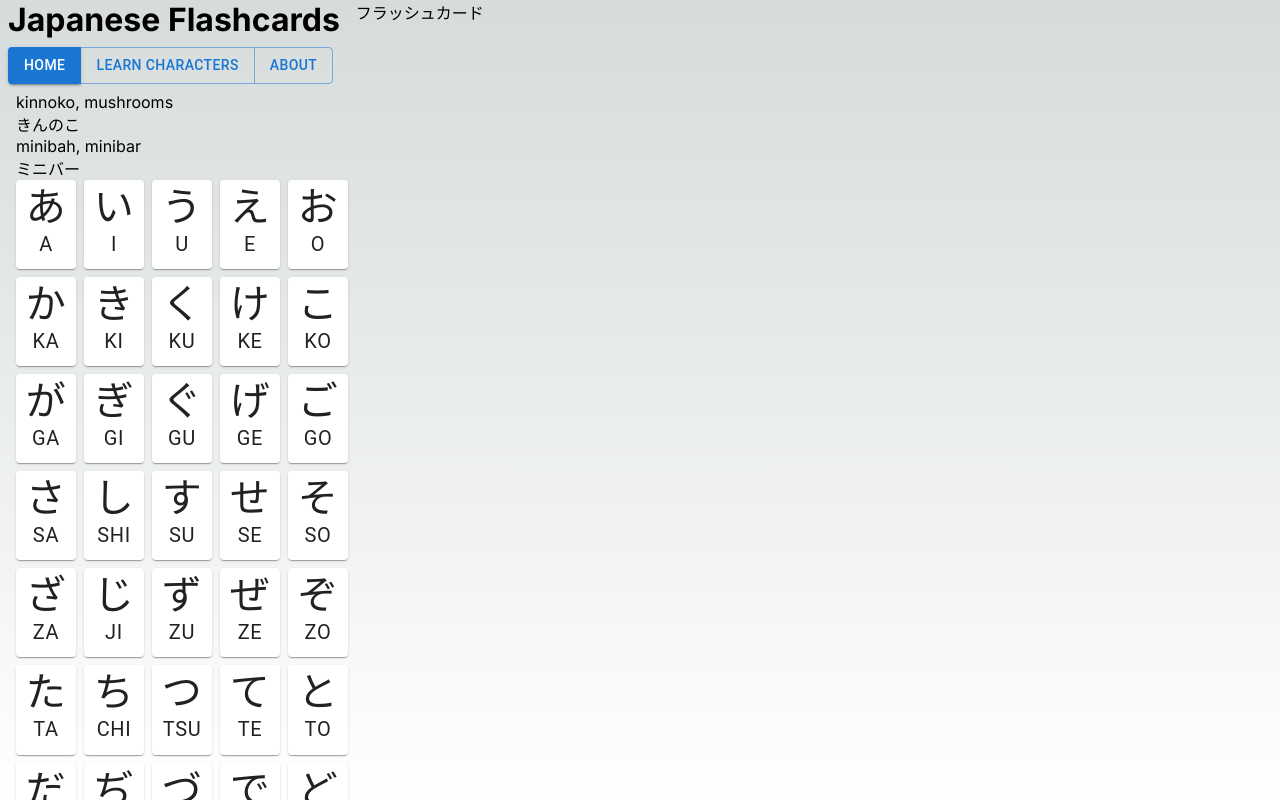
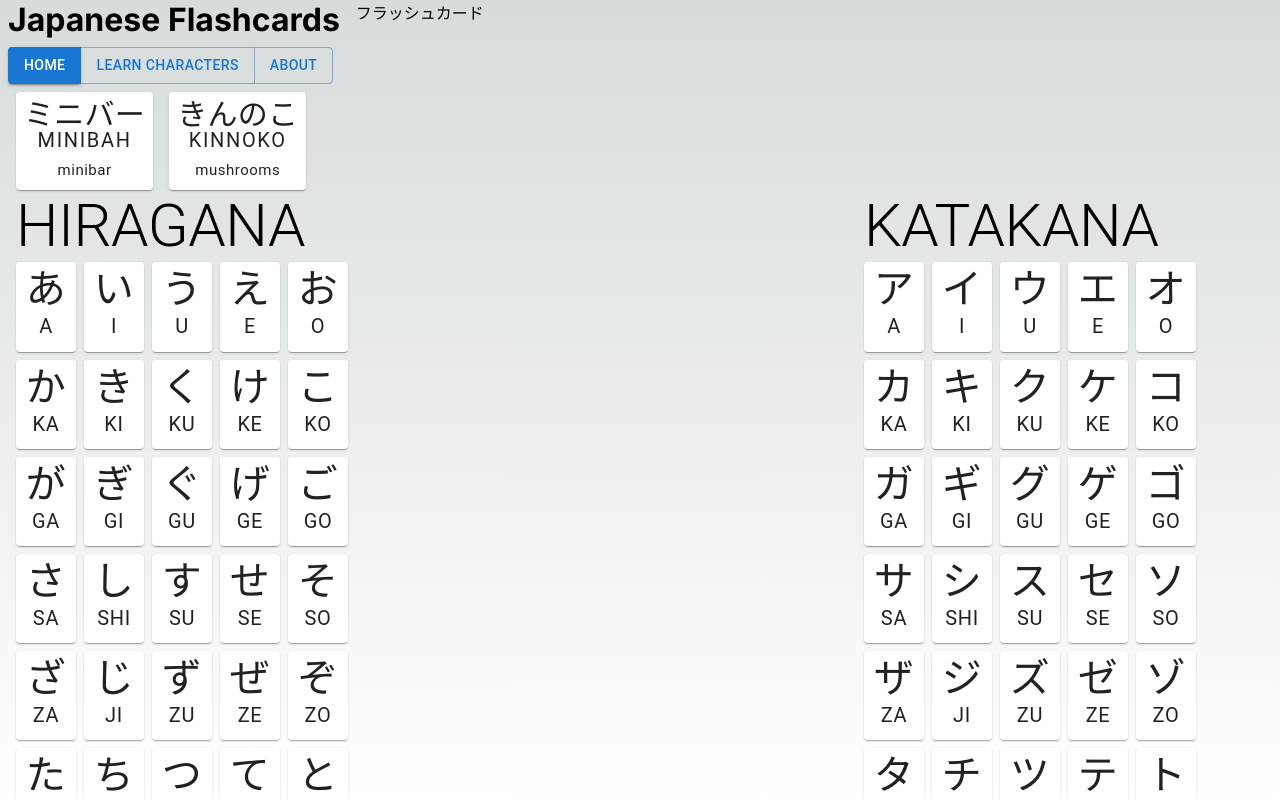
Before and after one commit to dblatcher/japanese-flashcard, a Next.js app: page / in a window 1280 px wide. Built offline with nearby package versions, Linux system fonts and the light colour scheme.

Commit message:
make homepage better

```diff
--- a/src/app/page.tsx
+++ b/src/app/page.tsx
@@ -1,8 +1,10 @@
 import { AlphabetGrid } from "@/components/AlphabetGrid";
+import { WordCard } from "@/components/WordCard";
 import { PageMain } from "@/components/layout/PageMain";
 import { HIRAGANA } from "@/lib/language/hiragana";
 import { KATAKANA } from "@/lib/language/katakana";
 import { hiraganaWordList, katakanaWordList } from "@/lib/wordlists";
+import { Box, Typography } from "@mui/material";
 
 export default function Home() {
 
@@ -12,15 +14,21 @@ export default function Home() {
 
   return (
     <PageMain>
+      <Box display='flex' flexWrap='wrap' gap={2}>
+        <WordCard word={katakanaWord} />
+        <WordCard word={hiraganaWord} />
+      </Box>
 
-      <p>{hiraganaWord.text}, {hiraganaWord.translation}</p>
-      <p>{hiraganaWord.write()}</p>
-
-      <p>{katakanaWord.text}, {katakanaWord.translation}</p>
-      <p>{katakanaWord.write()}</p>
-
-      <AlphabetGrid alphabet={HIRAGANA} />
-      <AlphabetGrid alphabet={KATAKANA} />
+      <Box display='flex' flexWrap='wrap' gap={2} justifyContent='space-between'>
+        <Box>
+          <Typography variant="h2">HIRAGANA</Typography>
+          <AlphabetGrid alphabet={HIRAGANA} />
+        </Box>
+        <Box>
+          <Typography variant="h2">KATAKANA</Typography>
+          <AlphabetGrid alphabet={KATAKANA} />
+        </Box>
+      </Box>
     </PageMain>
   );
 }
--- /dev/null
+++ b/src/components/WordCard.tsx
@@ -0,0 +1,57 @@
+import { Word } from "@/lib/language/word";
+import { Card, Typography } from "@mui/material";
+
+
+type Size = 'normal' | 'small' | 'large'
+
+type Dims = {
+    fontSize: number
+    padding: number
+}
+
+interface Props {
+    word: Word
+    noCaption?: boolean
+    size?: Size
+}
+
+
+const sizes: Record<Size, Dims> = {
+    large: {
+        fontSize: 30,
+        padding: 1,
+    },
+    normal: {
+        fontSize: 20,
+        padding: 1,
+    },
+    small: {
+        fontSize: 15,
+        padding: .25,
+    },
+
+}
+
+export const WordCard = ({ word, noCaption = false, size = 'normal' }: Props) => {
+
+    const { fontSize, padding } = sizes[size]
+
+    return (
+        <Card sx={{
+            padding,
+            display: 'flex',
+            justifyContent: 'center',
+            flexDirection: 'column',
+            textAlign: 'center',
+            boxSizing: 'border-box',
+        }}>
+            <Typography fontSize={fontSize * 1.5} lineHeight={1}>{word.write()}</Typography>
+            <Typography paddingBottom={1}
+                variant="overline" fontSize={fontSize} lineHeight={1}>{word.text}</Typography>
+            {!noCaption && (
+                <Typography
+                    variant='caption' fontSize={fontSize * .75}>{word.translation}</Typography>
+            )}
+        </Card>
+    )
+}
```
